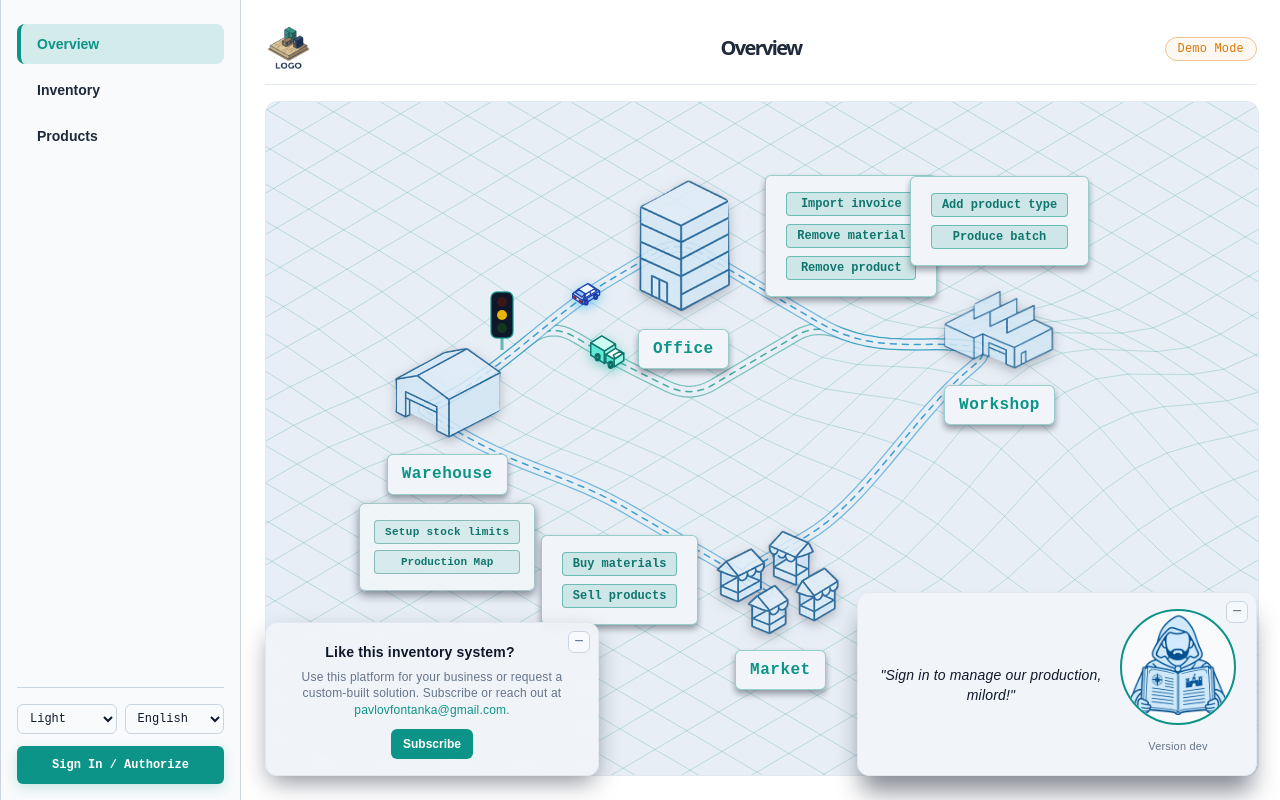
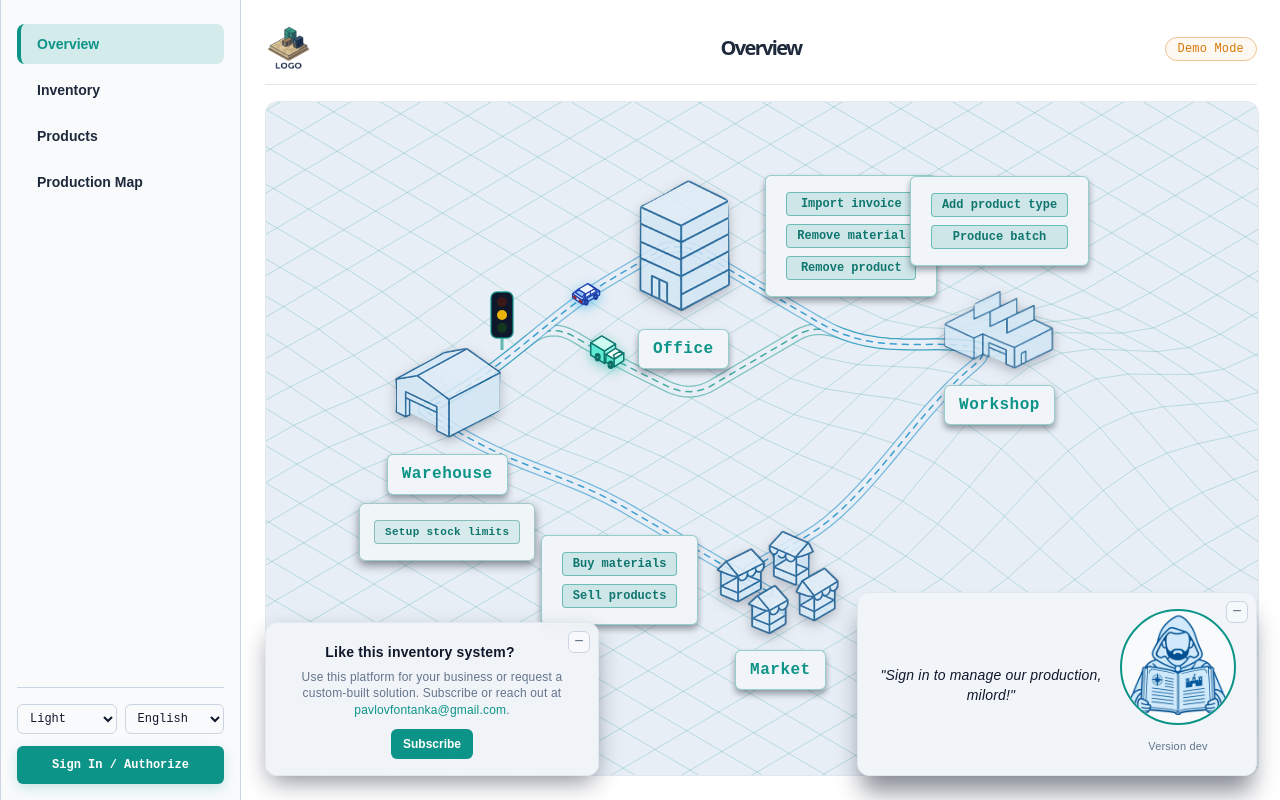
Before and after one commit to APavlovF/WebInventory, a React (Vite) app in the folder inventoryui/: page / in a window 1280 px wide. Built offline with nearby package versions, Linux system fonts and the light colour scheme.

Commit message:
move ProductionMap to sidebar

```diff
--- a/inventoryui/src/components/MainFrame.tsx
+++ b/inventoryui/src/components/MainFrame.tsx
@@ -14,13 +14,14 @@ import { c, alpha } from '../theme/themes';
 import { apiFetch } from '../api';
 import MinimizeButton, { RestoreButton } from './MinimizeButton';
 import { useHiddenPanel } from './useHiddenPanel';
+import ProductionMapModal from '../features/warehouse/ProductionMapModal';
 
 const EXPIRATION_TIME_MS = 5 * 60 * 1000;
 const SUPPORT_EMAIL = 'pavlovfontanka@gmail.com';
 const DEFAULT_LOGO = './logo.png';
 const MAX_LOGO_SIZE_BYTES = 1 * 1024 * 1024; // 1 MB
 
-type TabType = 'Overview' | 'Inventory' | 'Products';
+type TabType = 'Overview' | 'Inventory' | 'Products' | 'Production Map';
 
 // Building -> screen (Office and Market only have action buttons, no screen of their own)
 const buildingToTab: Record<string, TabType> = {
@@ -33,6 +34,7 @@ const tabTitleKey: Record<TabType, TKey> = {
     Overview: 'nav.overview',
     Inventory: 'nav.inventory',
     Products: 'nav.products',
+    "Production Map": 'prodMap.title',
 };
 
 // A saved login that has not expired yet (checked once at start so the first screen is already right)
@@ -232,6 +234,7 @@ export default function MainFrame() {
         switch (activeTab) {
             case 'Inventory': return <InventoryTable unitStocks={unitStocks} isLoading={isLoading} error={error} onClose={() => handleTabChange('Overview')} />;
             case 'Products': return <ProductsTable productStocks={productStocks} products={products} isLoading={isLoading} error={error} onClose={() => handleTabChange('Overview')} />;
+            case 'Production Map': return <ProductionMapModal isOpen products={products} onClose={() => handleTabChange('Overview')} />;
             default: return <MapCanvas onBuildingClick={handleBuildingClick} />;
         }
     };
--- a/inventoryui/src/components/Sidebar.tsx
+++ b/inventoryui/src/components/Sidebar.tsx
@@ -4,12 +4,13 @@ import { useI18n } from '../i18n/I18nContext';
 import type { TKey } from '../i18n/en';
 import { c, alpha } from '../theme/themes';
 
-type TabType = 'Overview' | 'Inventory' | 'Products';
+type TabType = 'Overview' | 'Inventory' | 'Products' | 'Production Map';
 
 const menuLabelKey: Record<TabType, TKey> = {
     Overview: 'nav.overview',
     Inventory: 'nav.inventory',
     Products: 'nav.products',
+    "Production Map": 'prodMap.title',
 };
 
 interface SidebarProps {
@@ -22,7 +23,7 @@ interface SidebarProps {
 
 export default function Sidebar({ activeTab, setActiveTab, isAuthenticated, onLoginClick, onLogoutClick }: SidebarProps) {
     const { t } = useI18n();
-    const menuItems: TabType[] = ['Overview', 'Inventory', 'Products'];
+    const menuItems: TabType[] = ['Overview', 'Inventory', 'Products', 'Production Map'];
 
     return (
         <aside style={{
--- a/inventoryui/src/features/map/BuildingNode.tsx
+++ b/inventoryui/src/features/map/BuildingNode.tsx
@@ -27,7 +27,6 @@ interface BuildingNodeProps {
     onCreateProducts?: () => void;
     onSetupStockLimits?: () => void;
     onImportInvoice?: () => void;
-    onProductionMap?: () => void;
     onRemoveMaterial?: () => void;
     onRemoveProduct?: () => void;
     // Optional status for the Warehouse building
@@ -46,7 +45,6 @@ export default function BuildingNode({
     onCreateProducts,
     onSetupStockLimits,
     onImportInvoice,
-    onProductionMap,
     onRemoveMaterial,
     onRemoveProduct,
 }: BuildingNodeProps) {
@@ -253,28 +251,6 @@ export default function BuildingNode({
                     >
                         {t('building.setupLimits')}
                     </button>
-
-                    <button
-                        type="button"
-                        onClick={(e) => {
-                            e.stopPropagation();
-                            onProductionMap?.();
-                        }}
-                        style={{
-                            padding: '5px 10px',
-                            background: alpha('accent', 0.1),
-                            color: c.accentBright,
-                            fontFamily: 'monospace',
-                            fontSize: '11px',
-                            fontWeight: 'bold',
-                            borderRadius: '4px',
-                            border: `1px solid ${alpha('accentBright', 0.4)}`,
-                            cursor: 'pointer',
-                            whiteSpace: 'nowrap',
-                        }}
-                    >
-                        {t('prodMap.title')}
-                    </button>
                 </div>
             )}
 
--- a/inventoryui/src/features/map/MapCanvas.tsx
+++ b/inventoryui/src/features/map/MapCanvas.tsx
@@ -88,7 +88,6 @@ export default function MapCanvas({ onBuildingClick }: MapCanvasProps) {
                 imgSrc="map-warehouse.png"
                 onClick={() => onBuildingClick('Warehouse')}
                 onSetupStockLimits={() => setActiveModal('materialLimits')}
-                onProductionMap={() => setActiveModal('productionMap')}
             />
             <WarehouseSemaphore
                 top={`${landmarks.warehouse.y - 120}px`}
--- a/inventoryui/src/features/map/MapModals.tsx
+++ b/inventoryui/src/features/map/MapModals.tsx
@@ -4,7 +4,6 @@ import ProduceBatchModal from '../workshop/ProduceBatchModal';
 import BuyMaterialsModal from '../market/BuyMaterialsModal';
 import SellProductsModal from '../market/SellProductsModal';
 import MaterialLimitsModal from '../warehouse/MaterialLimitsModal';
-import ProductionMapModal from '../warehouse/ProductionMapModal';
 import RemoveMaterialModal from '../office/RemoveMaterialModal';
 import RemoveProductModal from '../office/RemoveProductModal';
 
@@ -14,7 +13,6 @@ export type ActiveMapModal =
     | 'buyMaterials'
     | 'sellProducts'
     | 'materialLimits'
-    | 'productionMap'
     | 'removeMaterial'
     | 'removeProduct'
     | null;
@@ -82,12 +80,6 @@ export default function MapModals({ activeModal, autoImport, maxStock, onClose }
                 onSuccess={refresh}
             />
 
-            <ProductionMapModal
-                isOpen={activeModal === 'productionMap'}
-                products={products}
-                onClose={onClose}
-            />
-
             {/* Office forms */}
             <RemoveMaterialModal
                 isOpen={activeModal === 'removeMaterial'}
```
